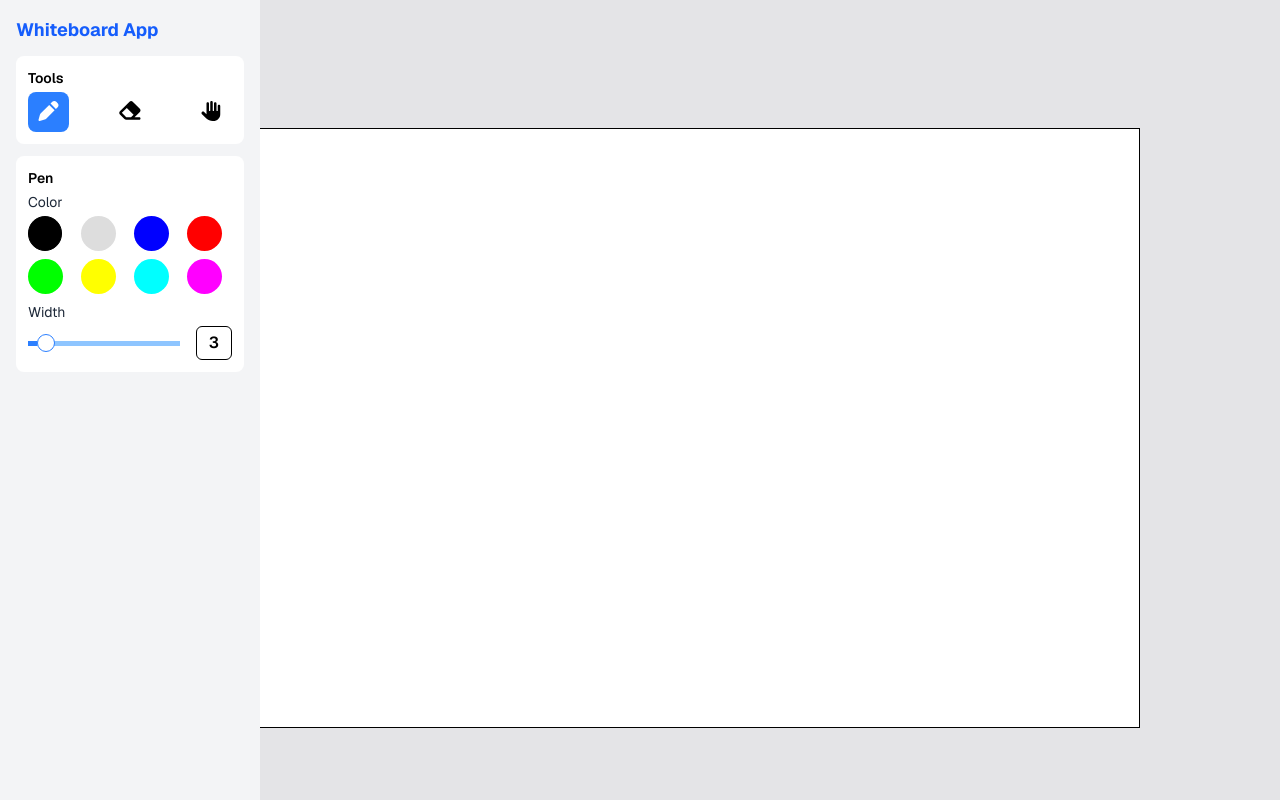
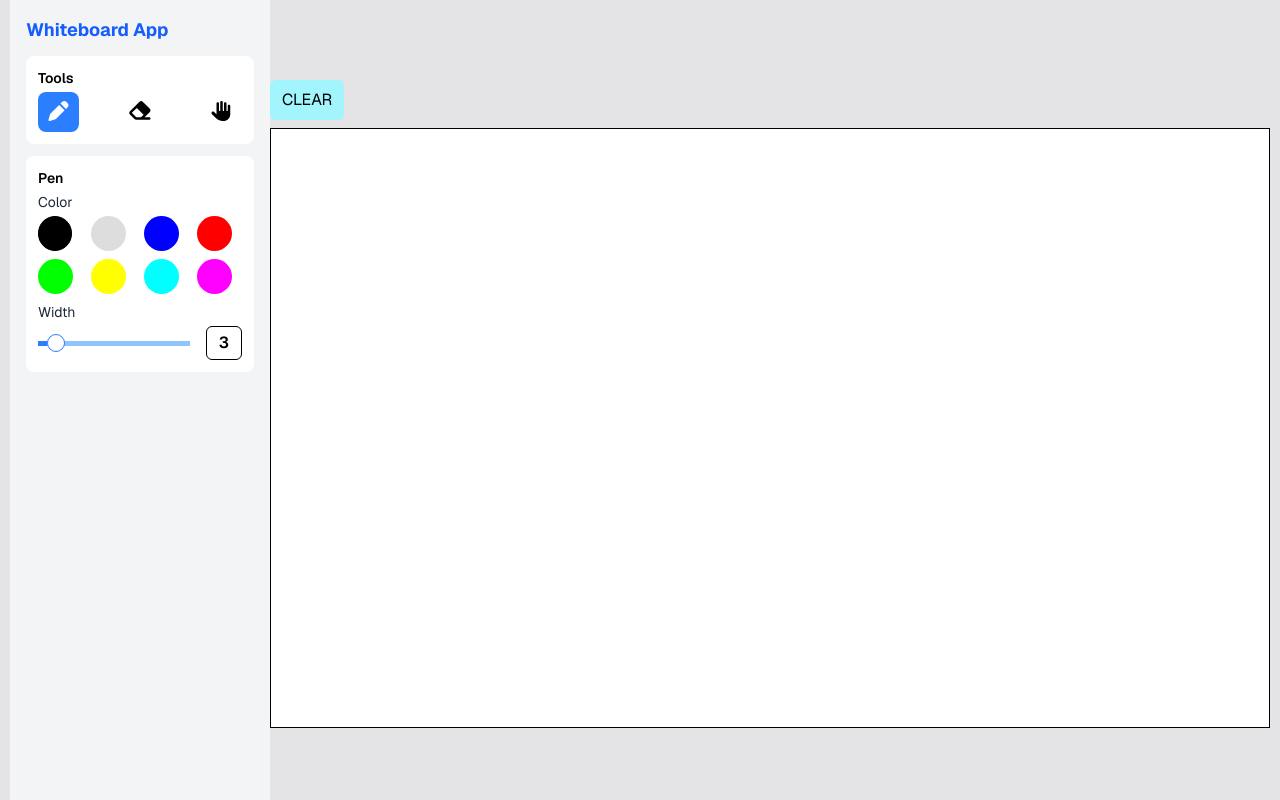
Before and after one commit to Roszakos/whiteboard, a Next.js app: page / in a window 1280 px wide. Built offline with nearby package versions, Linux system fonts and the light colour scheme.

Commit message:
Removed sidebar absolute position

```diff
--- a/src/components/Sidebar/Sidebar.tsx
+++ b/src/components/Sidebar/Sidebar.tsx
@@ -3,7 +3,7 @@ import PenMenu from "@/src/components/Sidebar/Menu/Pen/PenMenu";
 
 export default function Sidebar() {
     return (
-        <div className="absolute left-0 p-4 h-[100vh] bg-gray-100 text-black min-w-[260px]">
+        <div className="p-4 h-[100vh] bg-gray-100 text-black min-w-[260px]">
             <h1 className="font-bold text-blue-600 text-lg">
                 Whiteboard App
             </h1>
```
